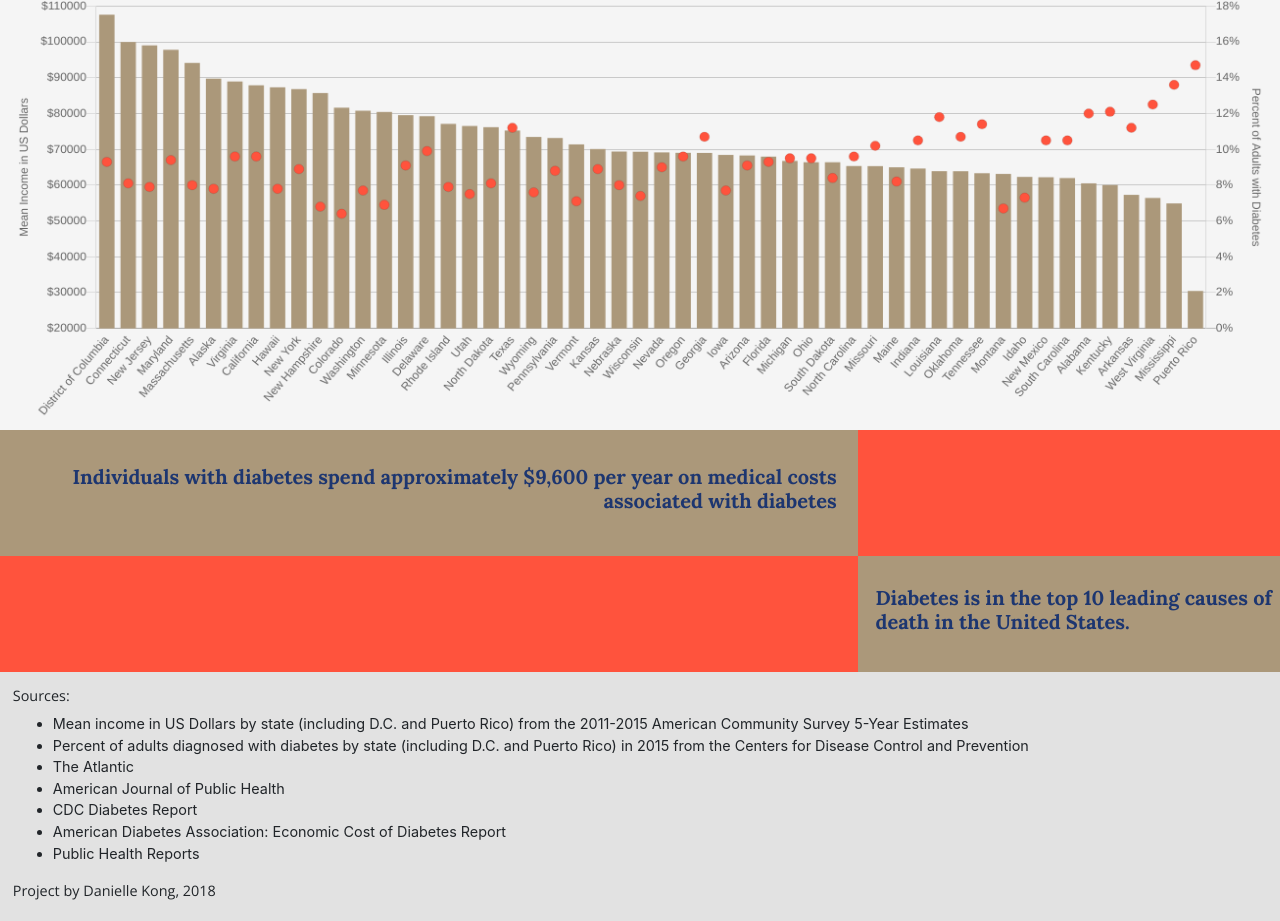
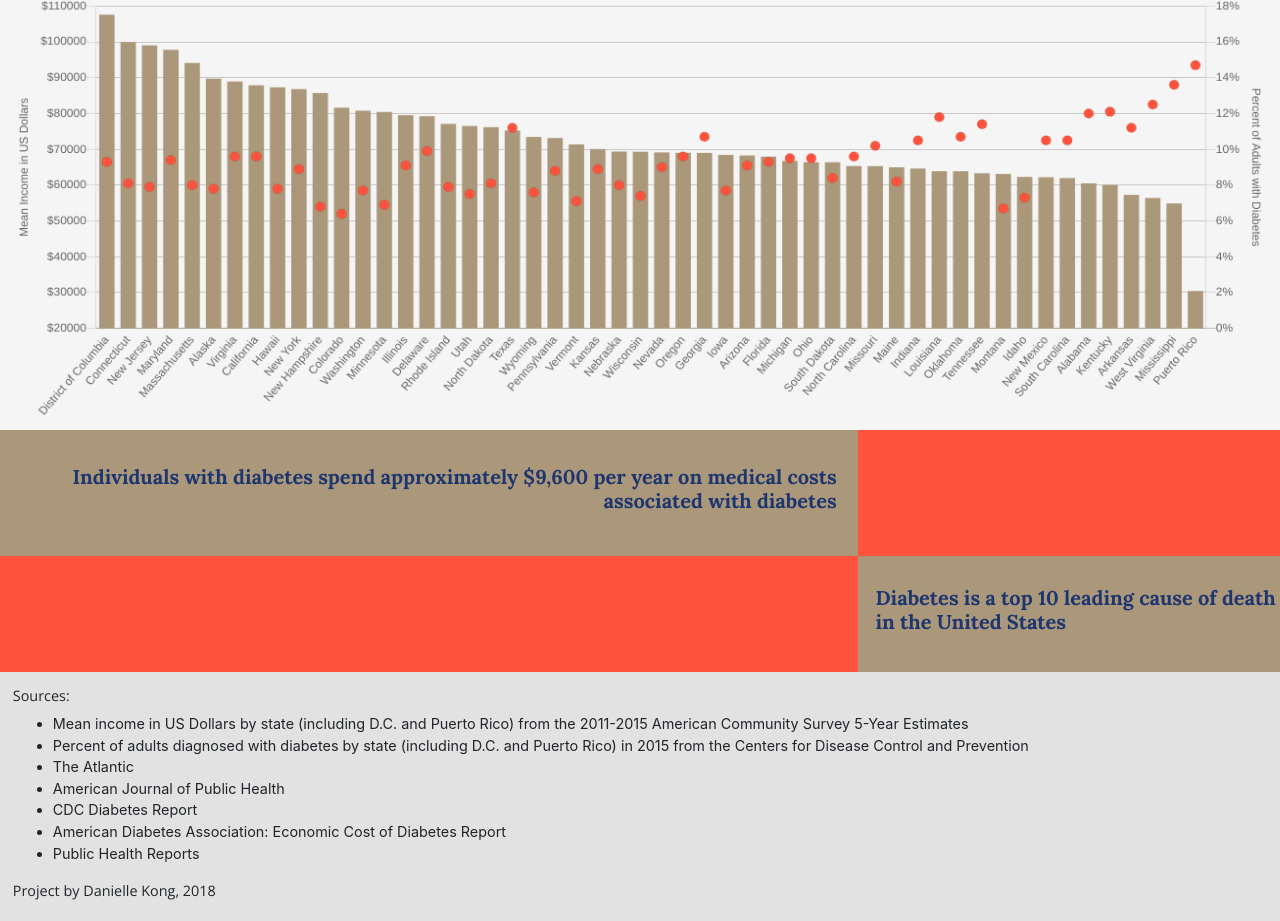
Before and after one commit to daniellekong/health-disparities, a plain HTML site: page index.html in a window 1280 px wide. Shown: the part 398-1319 px from the top of the page. Drawn offline with nearby package versions, Linux system fonts and the light colour scheme.

Commit message:
fixed text

```diff
--- a/index.html
+++ b/index.html
@@ -41,7 +41,7 @@
 			<div class="coral-div col-md-8 left">
 			</div>
 			<div class="tan-div col-md-4 right">
-				<h5><a href="https://www.ncbi.nlm.nih.gov/pmc/articles/PMC2848262/" alt="Socioeconomic Status and Risk of Diabetes-Related Mortality in the U.S. Article" target="_blank">Diabetes is in the top 10 leading causes of death in the United States.</a></h5>
+				<h5><a href="https://www.ncbi.nlm.nih.gov/pmc/articles/PMC2848262/" alt="Socioeconomic Status and Risk of Diabetes-Related Mortality in the U.S. Article" target="_blank">Diabetes is a top 10 leading cause of death in the United States</a></h5>
 			</div>
 		</div>
 
```
